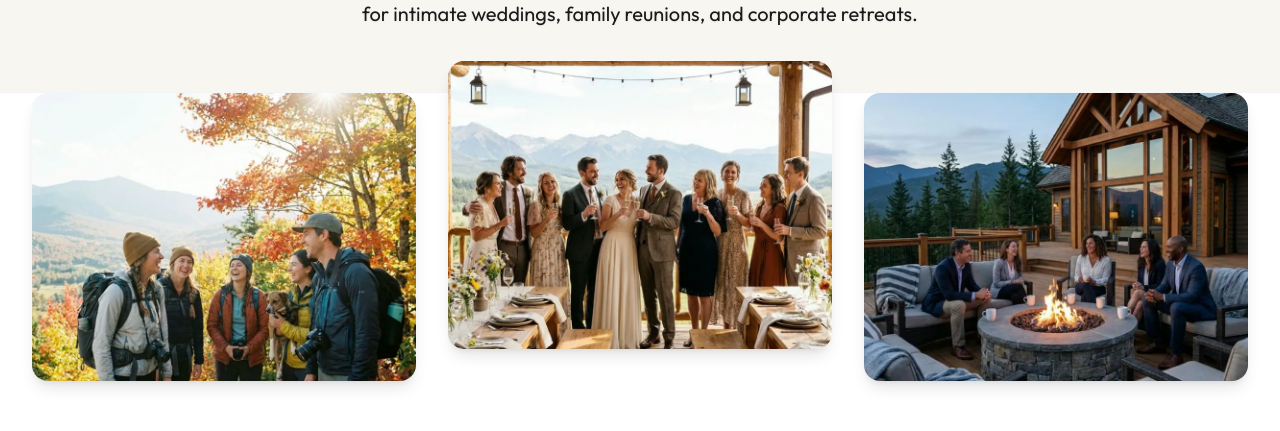
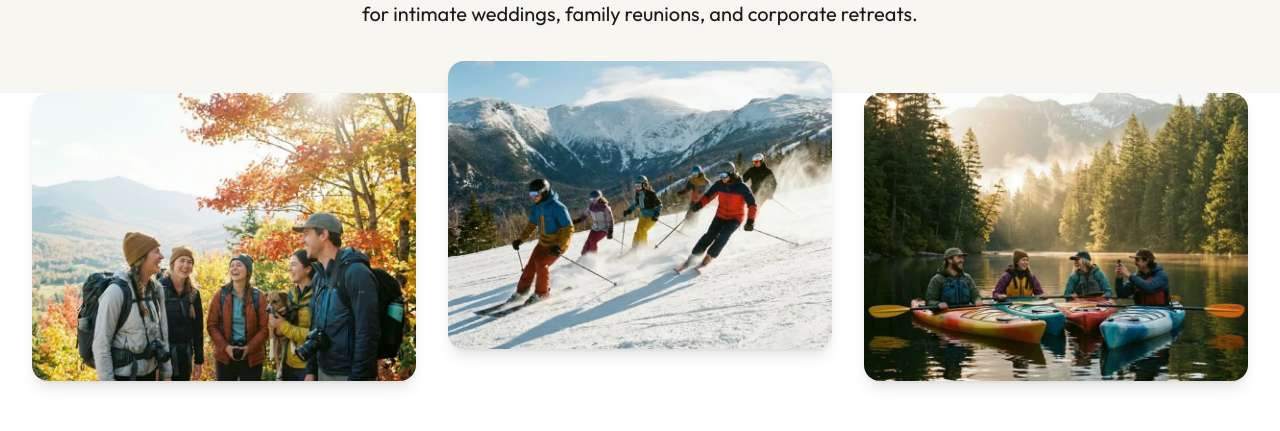
Before and after one commit to gimiv/inn32, a Next.js app: page /groups in a window 1280 px wide. Shown: the part 256-687 px from the top of the page. Built offline with nearby package versions, Linux system fonts and the light colour scheme; no server answers; a web font is replaced by a local one.

Commit message:
feat(groups): replace event photos with nature and skiing adventure photos

```diff
--- a/src/app/groups/page.tsx
+++ b/src/app/groups/page.tsx
@@ -28,16 +28,16 @@ export default function GroupsPage() {
                     </div>
                     <div className="relative aspect-[4/3] rounded-2xl overflow-hidden shadow-lg md:-mt-8">
                         <Image
-                            src="/wedding_party.webp"
-                            alt="Joyful wedding party in the mountains"
+                            src="/group_skiing.webp"
+                            alt="Friends skiing down a mountain slope"
                             fill
                             className="object-cover hover:scale-105 transition-transform duration-700"
                         />
                     </div>
                     <div className="relative aspect-[4/3] rounded-2xl overflow-hidden shadow-lg">
                         <Image
-                            src="/corporate_retreat.webp"
-                            alt="Corporate retreat gathered around a fire pit"
+                            src="/group_kayaking.webp"
+                            alt="Friends kayaking on a calm mountain lake"
                             fill
                             className="object-cover hover:scale-105 transition-transform duration-700"
                         />
```
Also changed, not shown: public/group_kayaking.webp (added), public/group_skiing.webp (added).
